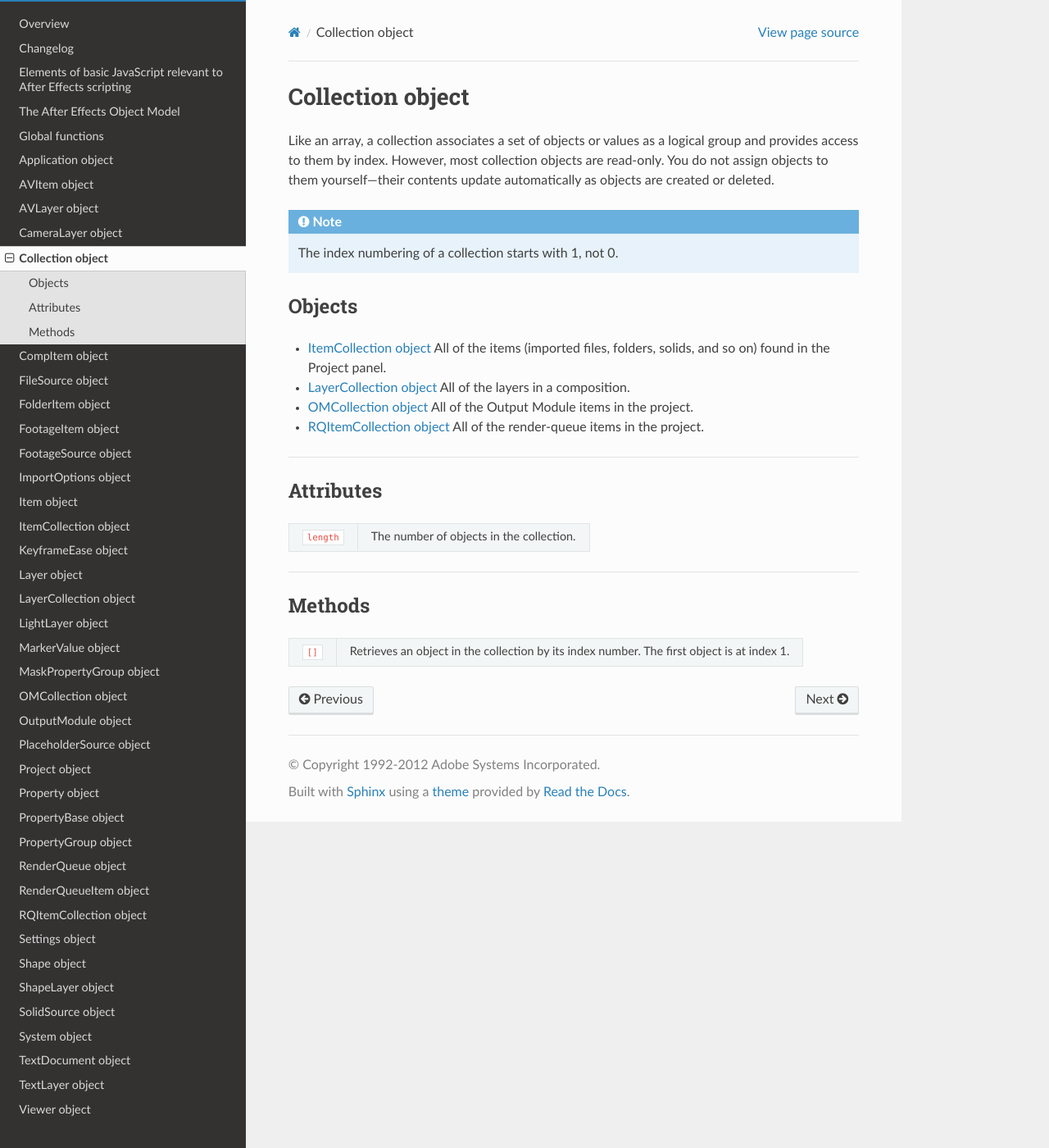
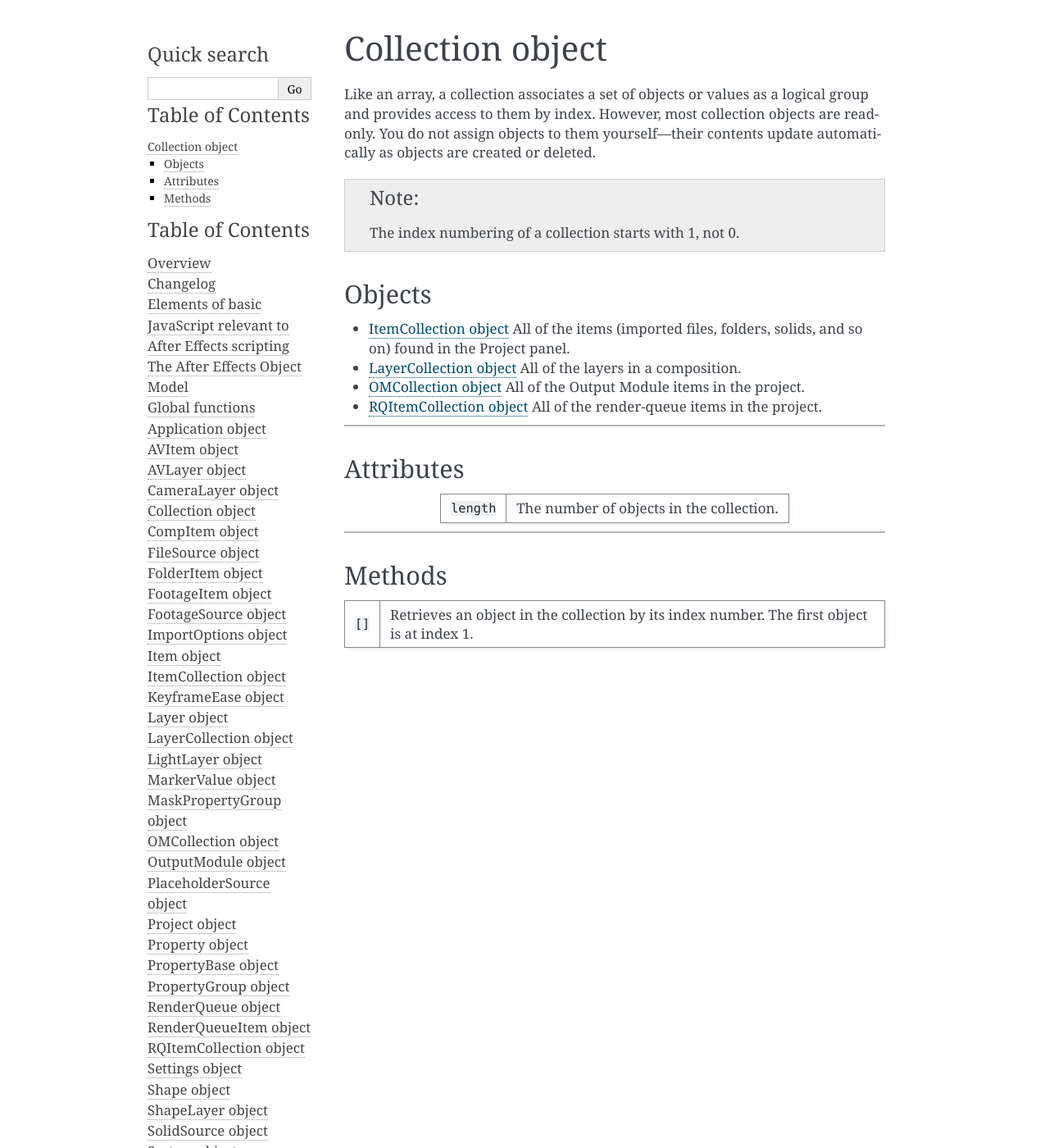
Before and after one commit to docsforadobe/after-effects-scripting-guide, a Sphinx documentation site: the page built from docs/collection.rst, in a window 1280 px wide and 1400 px high. Shown: the whole window at 82% size. Built offline with Sphinx 7.4.7, drawn with Linux system fonts in a browser that asks for light colours; some of the changed text lies outside the part shown.

Commit message:
Revert "Change theme to rtd theme"
This reverts commit 044ce286d0d24cb8b2e7998a83e1b8798017dc43.

```diff
--- a/docs/conf.py
+++ b/docs/conf.py
@@ -2,7 +2,6 @@
 
 import sys
 import os
-import sphinx_rtd_theme
 #from better import better_theme_path
 
 # -- General configuration ------------------------------------------------
@@ -25,7 +24,7 @@ pygments_style = 'sphinx'
 
 # -- Options for HTML output ----------------------------------------------
 
-html_theme = "sphinx_rtd_theme"
+#html_theme = 'better'
 
 html_theme_options = {
     'sidebarwidth': '20rem',
```
